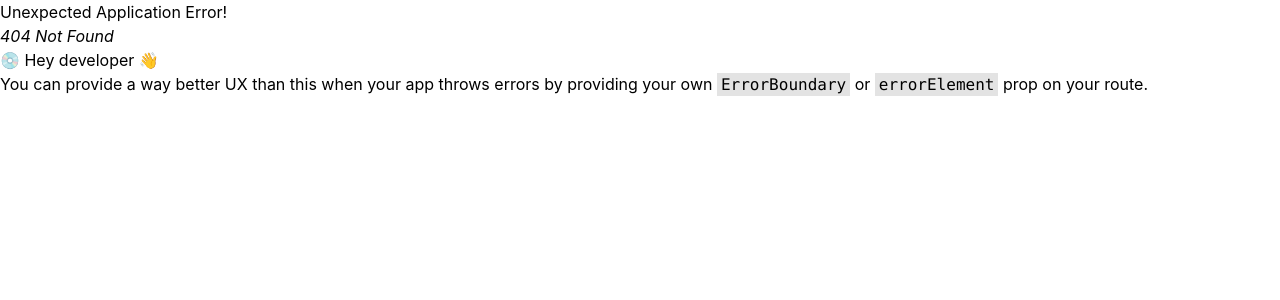
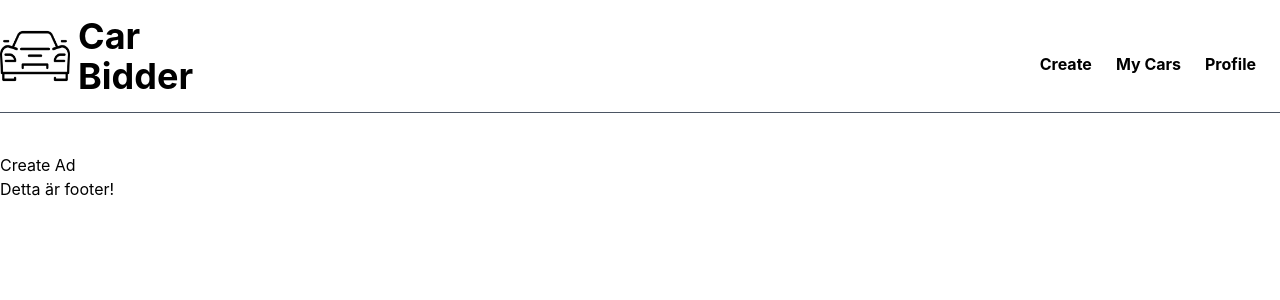
Before and after one commit to valle1336/carbidderFrontend, a React (Create React App) app: page /Create in a window 1280 px wide. Before the commit this address had no page. Shown: the top 300 px of the page. Built offline with nearby package versions, Linux system fonts and the light colour scheme.

Commit message:
Added views and routes to them

```diff
--- a/src/App.js
+++ b/src/App.js
@@ -8,11 +8,17 @@ import {
 } from "react-router-dom";
 import RootLayout from "./layouts/RootLayout";
 import HomePage from "./components/views/HomePage";
+import Create from "./components/views/Create";
+import MyCars from "./components/views/MyCars";
+import MyProfile from "./components/views/MyProfile";
 
 const router = createBrowserRouter(
   createRoutesFromElements(
     <Route path="/" element={<RootLayout />}>
       <Route path="/" element={<HomePage />} />
+      <Route path="/Create" element={<Create />} />
+      <Route path="/MyCars" element={<MyCars />} />
+      <Route path="/MyProfile" element={<MyProfile />} />
     </Route>
   )
 );
--- a/src/components/navbar/navbar.jsx
+++ b/src/components/navbar/navbar.jsx
@@ -13,13 +13,13 @@ function Navbar() {
         <div className="flex justify-end w-screen">
           <ul className="flex items-center font-bold">
             <li className="mr-6">
-              <Link to="/createAd">Create</Link>
+              <Link to="/Create">Create</Link>
             </li>
             <li className="mr-6">
-              <Link to="/myCars">My Cars</Link>
+              <Link to="/MyCars">My Cars</Link>
             </li>
             <li className="mr-6">
-              <Link to="/myProfile">Profile</Link>
+              <Link to="/MyProfile">Profile</Link>
             </li>
           </ul>
         </div>
--- /dev/null
+++ b/src/components/views/Create.jsx
@@ -0,0 +1,10 @@
+import React from "react";
+
+function Create() {
+  return (
+    <>
+      <div>Create Ad</div>
+    </>
+  );
+}
+export default Create;
--- /dev/null
+++ b/src/components/views/MyCars.jsx
@@ -0,0 +1,10 @@
+import React from "react";
+
+function MyCars() {
+  return (
+    <>
+      <div>My Cars!</div>
+    </>
+  );
+}
+export default MyCars;
--- /dev/null
+++ b/src/components/views/MyProfile.jsx
@@ -0,0 +1,10 @@
+import React from "react";
+
+function MyProfile() {
+  return (
+    <>
+      <div>My Profile Page!</div>
+    </>
+  );
+}
+export default MyProfile;
```
